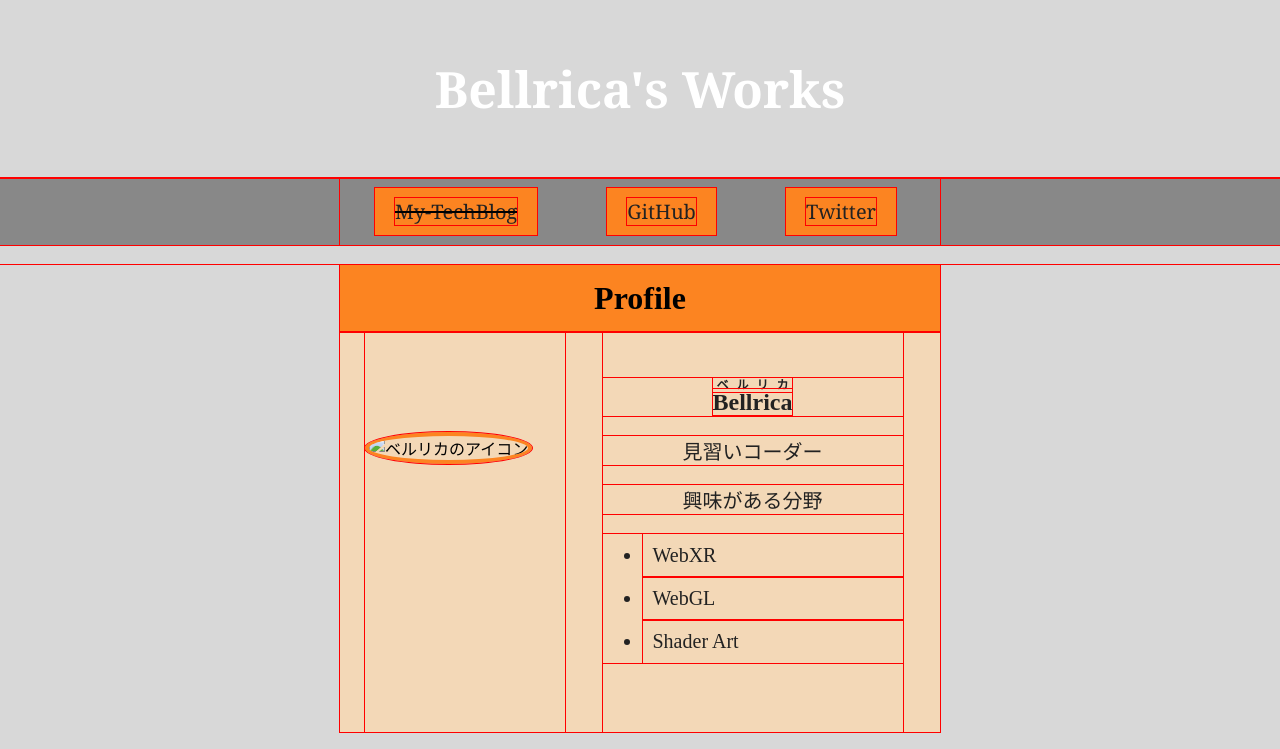
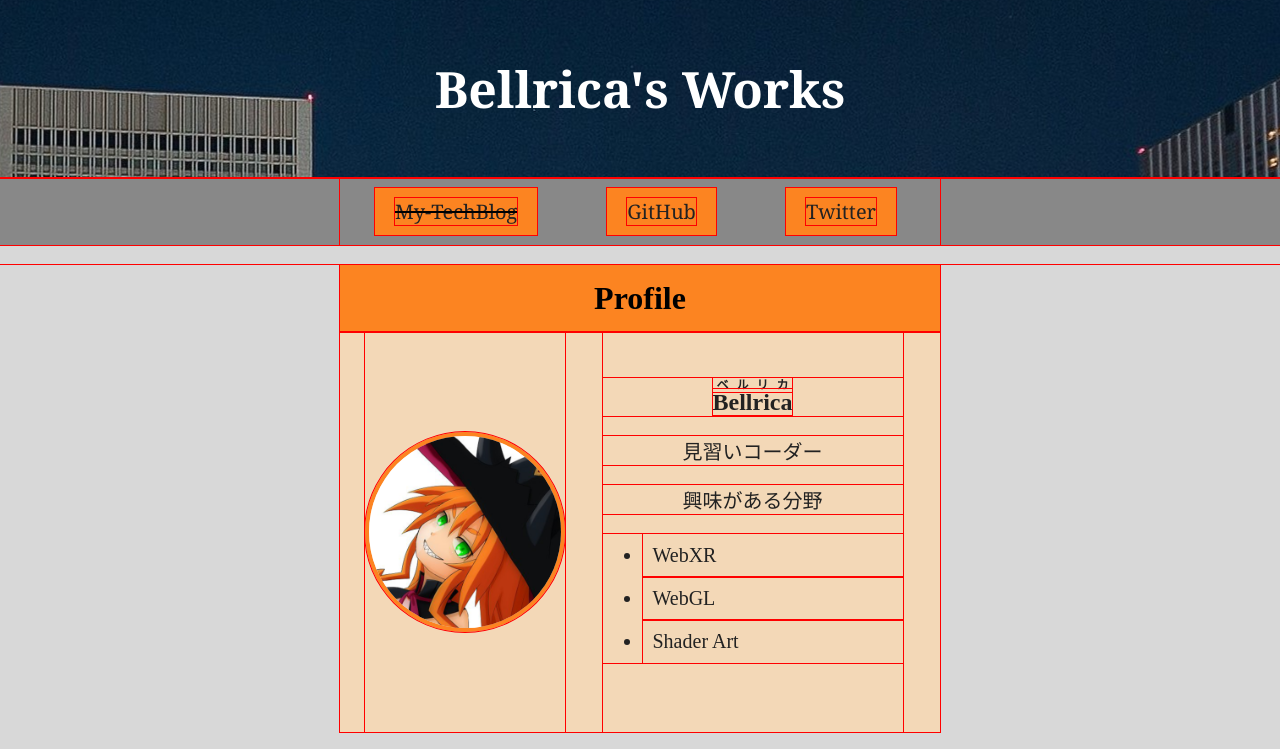
Before and after one commit to Bellrica/Bellrica.github.io, a plain HTML site: page index.html in a window 1280 px wide. Shown: the top 749 px of the page. Drawn offline with nearby package versions, Linux system fonts and the light colour scheme.

Commit message:
add img folder

```diff
--- a/css/main.css
+++ b/css/main.css
@@ -15,7 +15,7 @@ header h1 {
     font-size: 50px;
     font-family: Cambria, Cochin, Georgia, Times, 'Times New Roman', serif;
     color: white;
-    background-image: url("../img/toukyoueki-cut.jpg");
+    background-image: url("../img/tokyostation.jpg");
     background-position: 50% 60%;
 }
 
--- a/index.html
+++ b/index.html
@@ -29,7 +29,7 @@
       <h1>Profile</h1>
       <div class="contents">
         <div class="icon">
-          <img src="img/metalica-icon.png" alt="ベルリカのアイコン">
+          <img src="img/icon.png" alt="ベルリカのアイコン">
         </div>
         <div class="info">
           <h2>
```
Also changed, not shown: img/icon.png (added), img/tokyostation.jpg (added).
